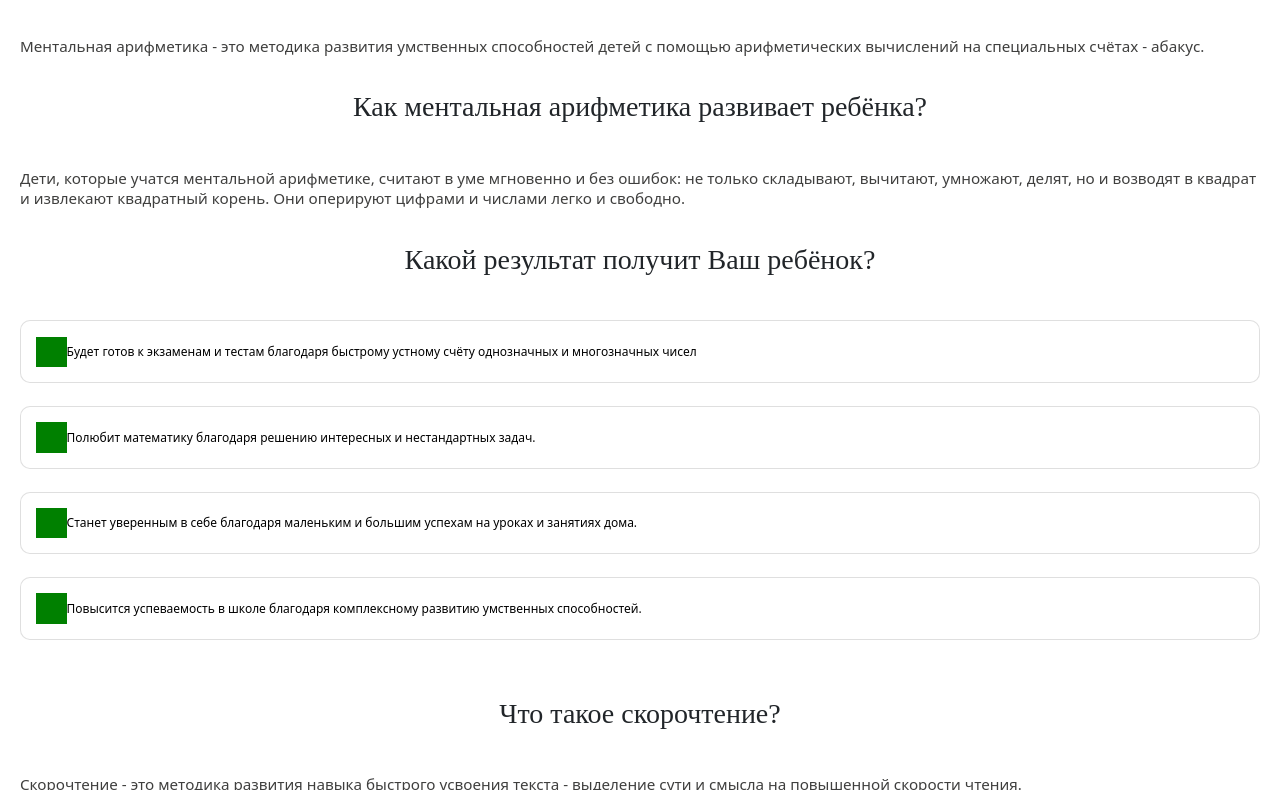
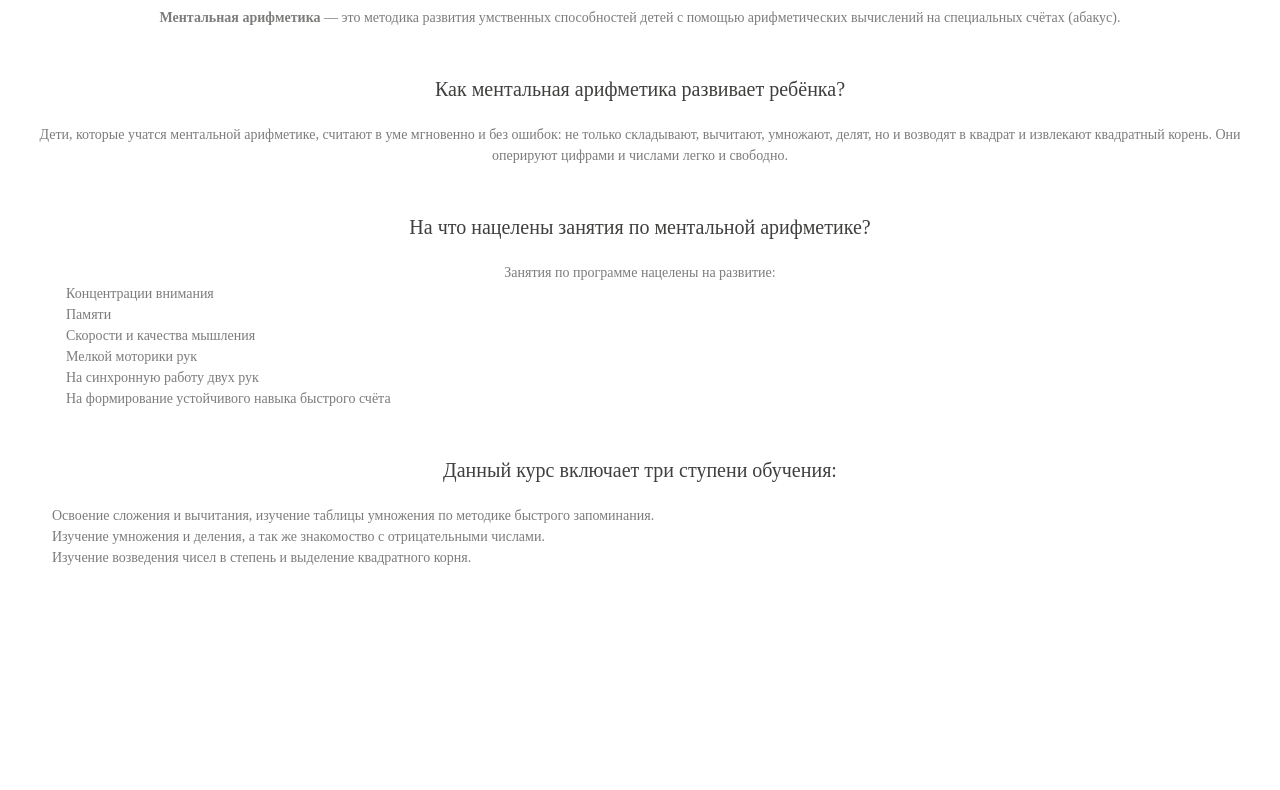
Before and after one commit to Samarit/2x2club-speedreading, a website built with webpack: page src/index.html in a window 1280 px wide. Shown: the part 727-1517 px from the top of the page. After the commit the page ends 1361 px from the top, so only its background shows below. Built offline with nearby package versions, Linux system fonts and the light colour scheme; files whose address does not match are found by name; a web font is replaced by a local one.

Commit message:
mental styles

```diff
--- a/src/css/about.sass
+++ /dev/null
@@ -1,43 +0,0 @@
-#about
-  padding: 1.25em
-  padding-top: 6.5em
-  padding-bottom: 0
-
-  .item-wrapper
-    margin-bottom: 2em
-
-    .item-title
-      color: var(--fiolet)
-      line-height: 1.35
-      margin-bottom: 1.5em
-      text-align: center
-
-    .item-body
-      font-size: 0.95em
-      line-height: 1.33
-      color: var(--monochrome)
-
-    .card-container
-      display: flex
-      flex-direction: column
-
-      .card
-        display: flex
-        flex-direction: row
-        align-items: center
-        padding: 1em
-        border-radius: 10px
-
-        &:not(last-child)
-          margin-bottom: 1.5em
-
-        .card-icon
-          width: 2em
-          height: 2em
-          background-color: green
-
-        .card-content
-          flex: 1
-          font-size: 0.75rem
-          line-height: 1.6
-          color: black
--- a/src/css/main.sass
+++ b/src/css/main.sass
@@ -1,5 +1,5 @@
 @import 'navbar.sass'
-@import 'about.sass'
+@import 'mental.sass'
 
 $navbar-dark-color: red
 $navbar-dark-toggler-border-color: red
@@ -19,13 +19,14 @@ $navbar-dark-toggler-border-color: red
   --mid-fiolet: #9d8bbd
   --blue-2: #75bbd6
   --yellow: #ffd047
-  --orange-2: #ec644a
+  --orange: #ec644a
   --mid-yellow: #ffe086
   --monochrome-2: #6b6b6b
   --fiolet-2: #6a4f9b
   --black: #000
   --text-fiolet: #cbc3dd
   --main-text-grey: #7c7c7b
+  --header: #634899
 
 // Шрифт для основного контента страницы
 @font-face
@@ -41,8 +42,26 @@ $navbar-dark-toggler-border-color: red
   font-family: SF-Pro-Rounded-Heavy
   src: url(/assets/fonts/SF-Pro-Rounded-Heavy.ttf)
 
-h1,h1,h2,h3,h4,h5,h6
+@font-face
+  font-family: SF-Pro-Rounded-Regular
+  src: url(/assets/fonts/SF-Pro-Rounded-Regular.ttf)
+
+@font-face
+  font-family: SF-Pro-Rounded-Bold
+  src: url(/assets/fonts/SF-Pro-Rounded-Bold.ttf)
+
+@font-face
+  font-family: SF-Pro-Rounded-Semibold
+  src: url(/assets/fonts/SF-Pro-Rounded-Semibold.ttf)
+
+h1,h3,h4,h5,h6
   font-family: SF-Pro-Rounded-Heavy
+
+h2
+  font-family: SF-Pro-Rounded-Bold
+
+p
+  font-family: SF-Pro-Rounded-Semibold
 
 html
   font-family: Cormac-Extralight
@@ -54,13 +73,13 @@ body
   display: flex
   flex-direction: column
   justify-content: center
-  min-height: 568px
+  min-height: 560px
   padding: 1.2em
   position: relative
-  background-color: var(--fiolet-2)
-  color: var(--white)
+  background-color: var(--mid-fiolet)
+  color: white
   background-image: url(/assets/images/main-bg.png)
-  background-size: 100%
+  background-size: 230%
 
   h2
     color: var(--text-fiolet)
@@ -72,7 +91,7 @@ body
     flex-direction: column
     justify-content: center
     align-self: center
-    margin-right: 1.2em
+    margin: 0 1em
     padding: 1.25em
     bottom: -3.5em
     border-radius: 15px
@@ -95,12 +114,3 @@ body
   background-color: var(--yellow) !important,
   color: var(--fiolet) !important
   border-color: var(--yellow) !important
-
-#logo
-  img
-    width: 3em
-    height: 3em
-
-.navbar-phone
-  color: white
-  font-family: Amavick
--- /dev/null
+++ b/src/css/mental.sass
@@ -0,0 +1,37 @@
+#mental
+  padding: 1.25em
+  padding-top: 6.5em
+  text-align: center
+
+  .article
+    margin-bottom: 2.875em
+
+    .article-header
+      color: var(--monochrome)
+      margin-bottom: 1em
+
+    h2
+      margin-bottom: 1.25em
+
+    p
+      font-size: 1.25em
+
+    .article-body
+      font-family: SF-Pro-Rounded-Regular
+      font-size: 0.875em
+      color: var(--main-text-grey)
+
+  ul
+    list-style: none
+
+    li
+      text-align: start
+
+    &.pros
+
+      li::before
+        display: inline-block
+        content: ''
+        width: 1em
+        height: 1em
+        background-image: url('/assets/images/accept.svg')
--- a/src/index.html
+++ b/src/index.html
@@ -10,7 +10,7 @@
 <body>
 
   <header class="fixed-top">
-    <nav class="navbar navbar-expand-lg navbar-dark">
+    <nav class="navbar navbar-expand-lg">
       <div class="container-fluid">
         <div id="logo">
           <img src="/assets/images/logo-cube.svg" />
@@ -21,16 +21,16 @@
         <div class="collapse navbar-collapse" id="navbarNav">
           <ul class="navbar-nav">
             <li class="nav-item">
-              <a class="nav-link" aria-current="page" href="#">Главная</a>
+              <a class="nav-link" href="#mental">Ментальная арифметика</a>
             </li>
             <li class="nav-item">
-              <a class="nav-link" href="#about">Наши направления</a>
+              <a class="nav-link" href="#speedreading">Скорочтение</a>
             </li>
             <li class="nav-item">
-              <a class="nav-link" href="#">Стоимость</a>
+              <a class="nav-link" href="#prices">Цены</a>
             </li>
             <li class="nav-item">
-              <a class="nav-link" href="#">Контакты</a>
+              <a class="nav-link" href="#contacts">Контакты</a>
             </li>
           </ul>
         </div>
@@ -49,66 +49,63 @@
 
 
 
-  <div class="container-fluid" id="about">
-    <div class="item-wrapper">
-      <h2 class="item-title">Что такое ментальная арифметика?</h2>
-      <div class="item-body">Ментальная арифметика - это методика развития умственных способностей детей с помощью арифметических вычислений на специальных счётах - абакус.</div>
-    </div>
-    <div class="item-wrapper">
-      <h3 class="item-title">Как ментальная арифметика развивает ребёнка?</h3>
-      <div class="item-body">Дети, которые учатся ментальной арифметике, считают в уме мгновенно и без ошибок: не только складывают, вычитают, умножают, делят, но и возводят в квадрат и извлекают квадратный корень. Они оперируют цифрами и числами легко и свободно.</div>
-    </div>
-    <div class="item-wrapper">
-      <h3 class="item-title">Какой результат получит Ваш ребёнок?</h3>
-      <div class="item-body card-container">
-        <div class="card">
-          <div class="card-icon"></div>
-          <div class="card-content">Будет готов к экзаменам и тестам благодаря быстрому устному счёту однозначных и многозначных чисел</div>
-        </div>
-        <div class="card">
-          <div class="card-icon"></div>
-          <div class="card-content">Полюбит математику благодаря  решению интересных и нестандартных задач.</div>
-        </div>
-        <div class="card">
-          <div class="card-icon"></div>
-          <div class="card-content">Станет уверенным в себе благодаря маленьким и большим успехам на уроках и занятиях дома.</div>
-        </div>
-        <div class="card">
-          <div class="card-icon"></div>
-          <div class="card-content">Повысится успеваемость в школе благодаря комплексному развитию умственных способностей.</div>
-        </div>
+  <section class="container-fluid" id="mental">
+
+    <article class="article">
+      <h2 class="article-header">Что такое ментальная арифметика?</h2>
+      <div class="article-body">
+        <span><b>Ментальная арифметика</b> — это методика развития умственных способностей детей с помощью арифметических вычислений на специальных счётах (абакус).</span>
       </div>
-    </div>
-    <div class="item-wrapper">
-      <h3 class="item-title">Что такое скорочтение?</h3>
-      <div class="item-body">Скорочтение - это методика развития навыка быстрого усвоения текста - выделение сути и смысла на повышенной скорости чтения.</div>
-    </div>
-    <div class="item-wrapper">
-      <h3 class="item-title">Как скорочтение развивает ребенка?</h3>
-      <div class="item-body">Скорочтение дает больше, чем способность читать много книг и делать это быстрее в несколько раз. Эффективное чтение развивает ассоциативную память ребенка, фантазию и воображение, концентрацию и внимание, логическое мышление. Общая успеваемость детей зависит от скорости чтения.</div>
-    </div>
-    <div class="item-wrapper">
-      <h3 class="item-title">Rакой результат получит Ваш ребёнок?</h3>
-      <div class="item-body card-container">
-        <div class="card">
-          <div class="card-icon"></div>
-          <div class="card-content">Быстрое чтение развивает мышление ребенка во всех его видах и формах.</div>
-        </div>
-        <div class="card">
-          <div class="card-icon"></div>
-          <div class="card-content">Скорочтение позволяет улучшить не  только технику чтения, но и речь.</div>
-        </div>
-        <div class="card">
-          <div class="card-icon"></div>
-          <div class="card-content">Ваш ребёнок получит навыки развития внимания, памяти и воображения.</div>
-        </div>
-        <div class="card">
-          <div class="card-icon"></div>
-          <div class="card-content">Повысится успеваемость в школе благодаря высокой скорости изучения информации.</div>
-        </div>
+    </article>
+
+    <article class="article">
+      <div class="article-image"></div>
+      <p class="article-header">Как ментальная арифметика развивает ребёнка?</p>
+      <div class="article-body">
+        <span>Дети, которые учатся ментальной арифметике, считают в уме мгновенно и без ошибок: не только складывают, вычитают, умножают, делят, но и возводят в квадрат и извлекают квадратный корень. Они оперируют цифрами и числами легко и свободно.</span>
       </div>
-    </div>
-  </div>
+    </article>
+
+    <article class="article">
+      <p class="article-header">На что нацелены занятия по ментальной арифметике?</p>
+      <div class="article-image"></div>
+      <div class="article-body">
+        <span>Занятия по программе нацелены на развитие:</span>
+        <ul class='pros'>
+          <li>Концентрации внимания</li>
+          <li>Памяти</li>
+          <li>Скорости и качества мышления</li>
+          <li>Мелкой моторики рук</li>
+          <li>На синхронную работу двух рук</li>
+          <li>На формирование устойчивого навыка быстрого счёта</li>
+        </ul>
+      </div>
+    </article>
+
+    <article class="article">
+      <p class="article-header">Данный курс включает три ступени обучения:</p>
+      <div class="article-body">
+        <ul class="steps">
+          <li>
+            <div class="step-icon"></div>
+            <span>Освоение сложения и вычитания, изучение таблицы умножения по методике быстрого запоминания.</span>
+          </li>
+          <li>
+            <div class="step-icon"></div>
+            <span>Изучение умножения и деления, а так же знакомоство  с отрицательными числами.</span>
+          </li>
+          <li>
+            <div class="step-icon"></div>
+            <span>Изучение возведения чисел в степень и выделение квадратного корня.</span>
+          </li>
+        </ul>
+      </div>
+    </article>
+  </section>
+
+  <section class="container-fluid" id="speedreading">
+
+  </section>
 
 
   <!-- Modal -->
```
Also changed, not shown: src/css/navbar.sass (+13 -6 lines), 1 other file.
